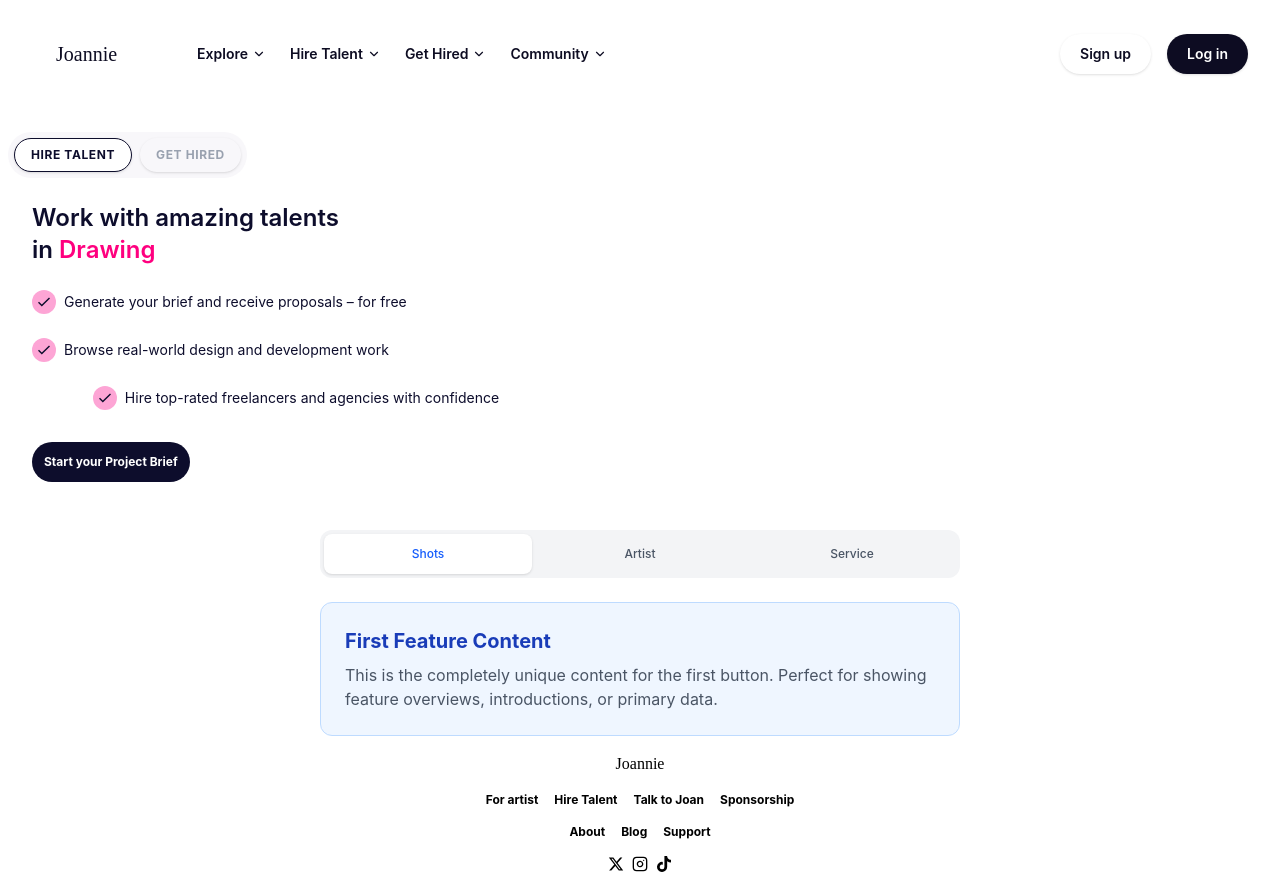
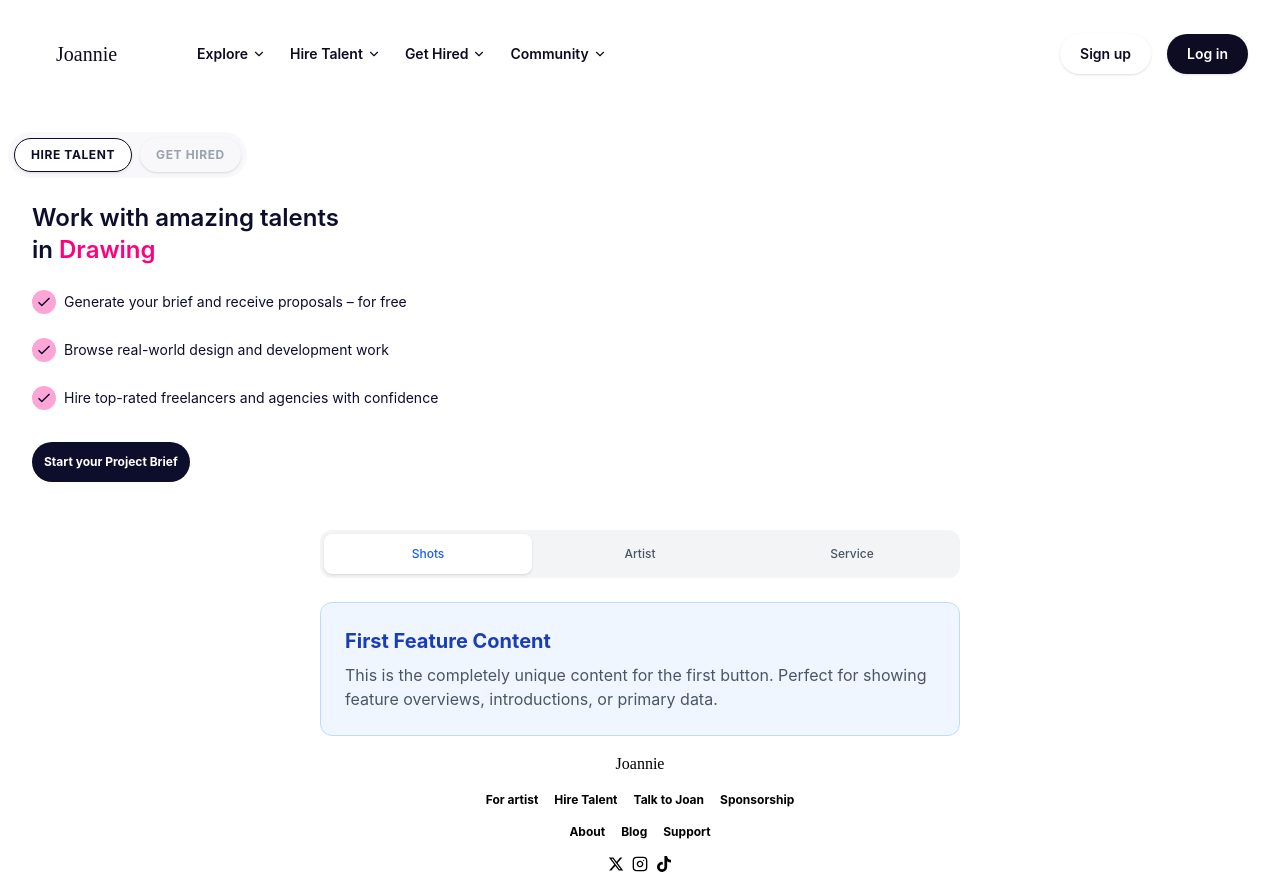
Before and after one commit to neducod/secret-project, a React (Vite) app: page / in a window 1280 px wide. Built offline with nearby package versions, Linux system fonts and the light colour scheme.

Commit message:
padding on the hero section and I discivered i have been using the wrong dimension for testing the site

```diff
--- a/src/components/Hero.jsx
+++ b/src/components/Hero.jsx
@@ -4,7 +4,6 @@ import { IoMdCheckmark } from "react-icons/io";
 import React, { useRef } from 'react';
 import gsap from 'gsap';
 import { useGSAP } from '@gsap/react';
-// import { FaRegFileImage } from "react-icons/fa";
 
 import Text from './Text'
 import Texttwo from './Herotext'
@@ -35,12 +34,18 @@ function Hero(){
                             </div>
                             <p className='text-sm font-normal '>Browse real-world design and development work</p>
                         </div>
-                        <div className='flex justify-center items-center gap-2'>
+                        <div className='flex justfiy-center items-center gap-2'>
                             <div className='bg-pink-300 rounded-full p-1'>
                                 <IoMdCheckmark />
                             </div>
                             <p className='text-sm font-normal'>Hire top-rated freelancers and agencies with confidence</p>
                         </div>
+                        {/* <div className='flex justify-center items-center gap-2'>
+                            <div className='bg-pink-300 rounded-full p-1'>
+                                <IoMdCheckmark />
+                            </div>
+                            <p className='text-sm font-normal'>Hire top-rated freelancers and agencies with confidence</p>
+                        </div> */}
                     </div>
 
                     <div>
--- a/src/components/Herotext.jsx
+++ b/src/components/Herotext.jsx
@@ -26,7 +26,7 @@ export default function HeroText() {
 
 return(
     <>
-    <div className='max-w-xl w-full flex flex-col gap-6 md:gap-8 md:p-6 text-[#0d0d2c]'>
+    <div className='max-w-xl w-full flex flex-col gap-6 md:gap-8 text-[#0d0d2c]'>
         <h1 className='text-left items-center text-2xl font-semibold max-w-xs'><span className='text-[#ff007f]'>
                 <span
                   className={`inline-block transform duration-300 ease-out transition-all ${
```
